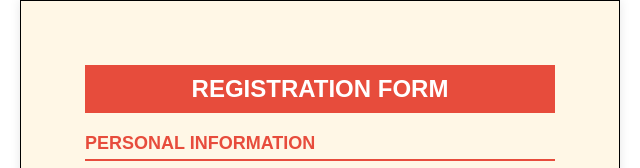
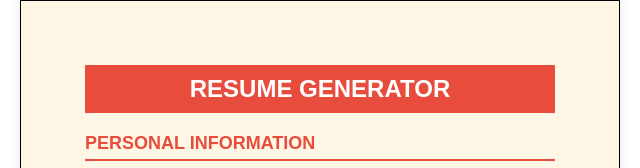
Before and after one commit to anusha-soh/resume-builder-m03, a plain HTML site: page index.html in a window 1280 px wide. Shown: the top 168 px of the page, 320-960 px from the left. Drawn offline with Linux system fonts and the light colour scheme.

Commit message:
fixed main heading of the form

```diff
--- a/index.html
+++ b/index.html
@@ -12,7 +12,7 @@
 </head>
 <body>
     <form id="resume-form">
-        <h1>REGISTRATION FORM</h1>
+        <h1>RESUME GENERATOR</h1>
 
 
         <h2>PERSONAL INFORMATION</h2>
```
